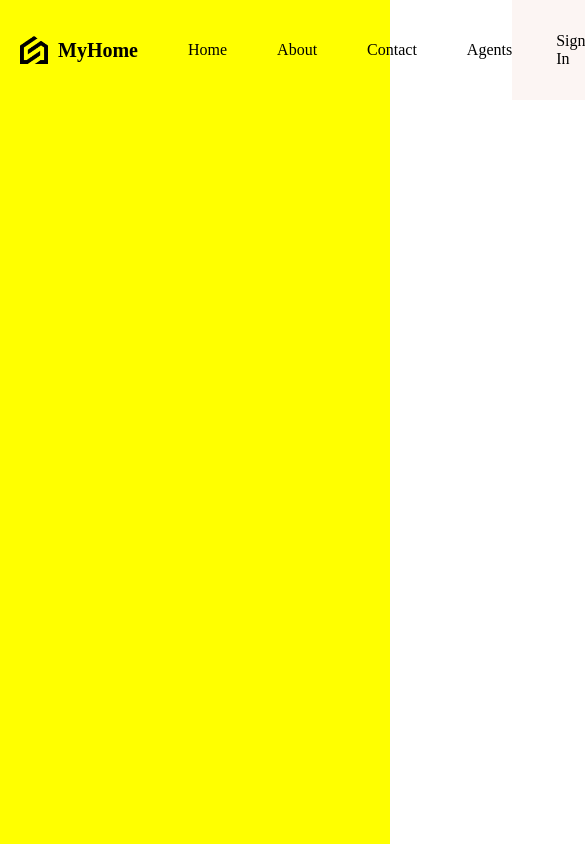
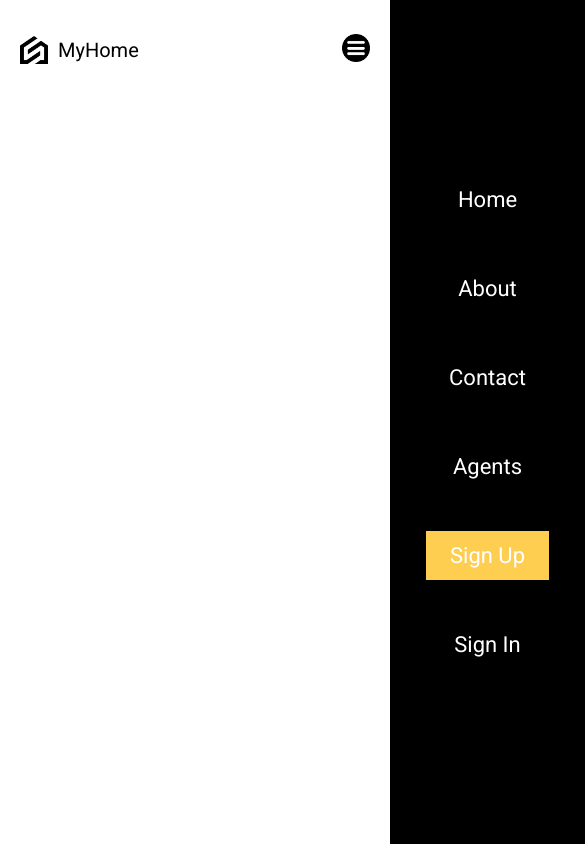
Before and after one commit to mishkamag/estate-agent, a React (Vite) app in the folder frontend/: page / in a window 390 px wide. Shown: the top 844 px of the page, 585 px wide, since content can reach past the window. Built offline with nearby package versions, Linux system fonts and the light colour scheme.

Commit message:
feat: add responsive feature for navbar

```diff
--- a/frontend/src/components/navbar/NavBar.tsx
+++ b/frontend/src/components/navbar/NavBar.tsx
@@ -1,6 +1,9 @@
+import { useState } from "react";
 import "./navBar.scss";
 
 const Navbar = () => {
+  const [showMenu, setShowMenu] = useState<boolean>(false);
+
   return (
     <nav>
       <div className="nav-main">
@@ -15,7 +18,22 @@ const Navbar = () => {
       </div>
       <div className="nav-registration">
         <a href="/">Sign In</a>
-        <a href="/">Sign Up</a>
+        <a href="/" className="signUp">
+          Sign Up
+        </a>
+        <div className="menuIcon" onClick={() => setShowMenu((prev) => !prev)}>
+          <img src={showMenu ? "close.jpg" : "menu.png"} alt="" />
+        </div>
+        <div className={showMenu ? "menu active" : "menu"}>
+          <a href="/">Home</a>
+          <a href="/">About</a>
+          <a href="/">Contact</a>
+          <a href="/">Agents</a>
+          <a href="/" className="signUp">
+            Sign Up
+          </a>
+          <a href="/">Sign In</a>
+        </div>
       </div>
     </nav>
   );
--- a/frontend/src/components/navbar/navBar.scss
+++ b/frontend/src/components/navbar/navBar.scss
@@ -1,3 +1,5 @@
+@import "../../styles//responsive.scss";
+
 nav {
   display: flex;
   justify-content: space-between;
@@ -6,6 +8,10 @@ nav {
 
   a {
     transition: all 0.4s ease;
+
+    @include sm {
+      display: none;
+    }
 
     &:hover {
       scale: 105%;
@@ -22,12 +28,22 @@ nav {
       display: flex;
       gap: 10px;
       align-items: center;
-      font-size: 20px;
-      font-weight: 700;
 
       img {
         width: 28px;
         height: auto;
+      }
+
+      span {
+        font-size: 20px;
+
+        @include md {
+          display: none;
+        }
+
+        @include sm {
+          display: block;
+        }
       }
     }
   }
@@ -39,13 +55,57 @@ nav {
     gap: 20px;
     flex: 2;
     background-color: #fcf5f3;
+    height: 100%;
+
+    @include md {
+      background-color: transparent;
+    }
 
     a {
       padding: 12px 24px;
       margin: 20px;
+    }
+    .signUp {
+      background-color: #fece51;
+    }
 
-      &:nth-child(2) {
-        background-color: #fece51;
+    .menuIcon {
+      display: none;
+      z-index: 999;
+
+      @include sm {
+        display: block;
+      }
+
+      img {
+        width: 28px;
+        cursor: pointer;
+      }
+    }
+
+    .menu {
+      position: absolute;
+      top: 0;
+      right: -50%;
+      background-color: black;
+      color: white;
+      height: 100vh;
+      width: 50%;
+      display: flex;
+      flex-direction: column;
+      transition: all 1s ease-in-out;
+      justify-content: center;
+      align-items: center;
+      font-size: 22px;
+
+      &.active {
+        right: 0;
+      }
+
+      @include sm {
+        a {
+          display: block;
+        }
       }
     }
   }
--- a/frontend/src/styles/App.scss
+++ b/frontend/src/styles/App.scss
@@ -7,17 +7,14 @@
   padding: 0px 20px;
 
   @include lg {
-    background-color: red;
     max-width: 1280px;
   }
 
   @include md {
-    background-color: blue;
     max-width: 768px;
   }
 
   @include sm {
-    background-color: yellow;
     max-width: 640px;
   }
 }
--- a/frontend/src/styles/index.scss
+++ b/frontend/src/styles/index.scss
@@ -1,3 +1,5 @@
+@import url("https://fonts.googleapis.com/css2?family=Roboto:ital,wght@0,100;0,300;0,400;0,500;0,700;0,900;1,100;1,300;1,400;1,500;1,700;1,900&display=swap");
+
 * {
   box-sizing: border-box;
   margin: 0;
@@ -10,10 +12,7 @@ a {
   color: inherit;
 }
 
-li {
-  list-style: none;
+body {
+  font-family: "Roboto", sans-serif;
+  overflow: hidden;
 }
-
-body {
-  font-size: "Lato", sans-serif;
-}
```
Also changed, not shown: frontend/public/close.jpg (added), frontend/public/menu.png (added).
